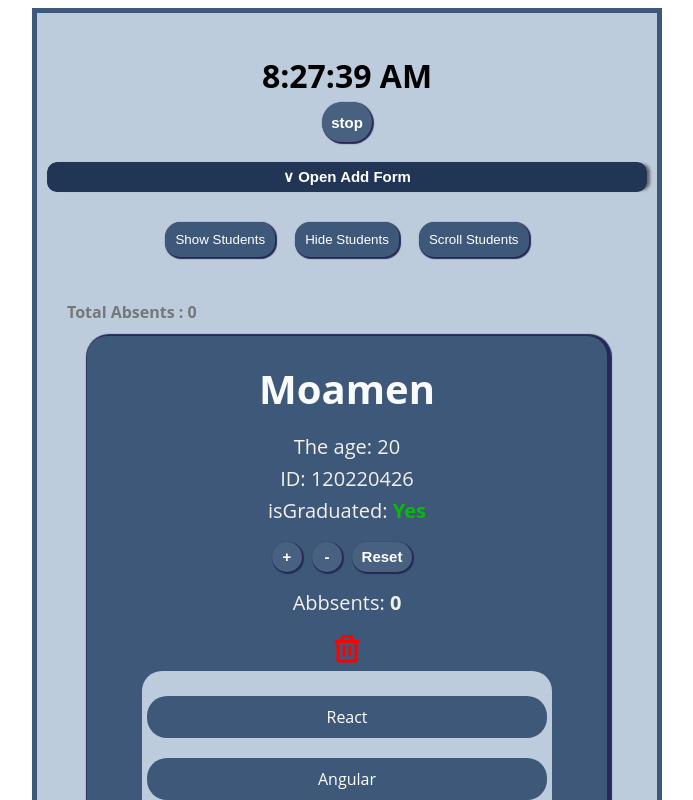
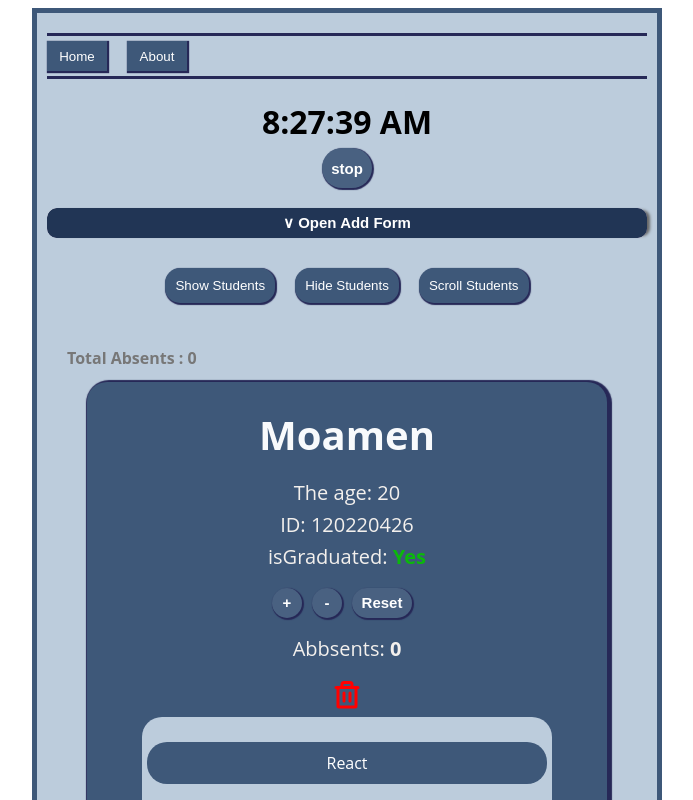
Before and after one commit to Moamen-Yazouri/Student-App, a React app in the folder Student-App/: page / in a window 1280 px wide. Shown: the top 800 px of the page, without its empty margins (293-986 px from the left). Built offline with nearby package versions, Linux system fonts and the light colour scheme; the HTML template or start-up script is replaced by a standard one.

Commit message:
Basic Routing Example.

```diff
--- a/Student-App/src/App.css
+++ b/Student-App/src/App.css
@@ -9,7 +9,7 @@
 body {
   font-family: 'Open Sans', sans-serif;
 }
-.hide, .show {
+.hide, .show, button {
   cursor: pointer;
   background-color: #3E5879;
   box-shadow: 1px 1px 1px 1px #262857;
@@ -18,7 +18,20 @@ body {
   border-radius: 15px;
   transition: 0.3s;
 }
-.hide:hover, .show:hover {
+nav {
+  border-top: 3px solid #262857;
+  border-bottom: 3px solid #262857;
+  height: 40px;
+  display: flex;
+  align-items: center;
+}
+nav button {
+  margin-right: 20px;
+  width: 60px;
+  height: 30px;
+  border-radius: 0;
+}
+.hide:hover, .show:hover, button:hover {
   box-shadow: none;
 }
 h2 {
--- a/Student-App/src/App.tsx
+++ b/Student-App/src/App.tsx
@@ -1,35 +1,28 @@
+import { useState } from 'react';
 import './App.css'
-import Student from './components/student/student.comp'
-import Form from './components/form/Form.comp'
-import useStudentManage from './hooks/useStudentManage';
-import Time from './components/time/time';
+import Main from './screens/Main/Main.screens';
+import About from './screens/About/About.screens';
 function App() {
-
-  const studentsManager = useStudentManage();
-
+  const [screen, setSecreen] = useState('Main');
   return (
     <>
-      <Time date={studentsManager.date} stopTime={studentsManager.stopTime}/>
-      <Form passStudent={studentsManager.addNewStudent}/>
-      <button className= "show" onClick= {studentsManager.showStudents} >Show Students</button>
-      <button className= "hide" onClick= {studentsManager.hideStudents} >Hide Students</button>
-      <button className= "hide" onClick={studentsManager.scrollLast} >Scroll Students</button>
-      <h2>Total Absents : {studentsManager.totalAbsent}</h2>
+      <nav>
+        <button onClick={() => setSecreen('Main')}>Home</button>
+        <button onClick={() => setSecreen('About')}>About</button>
+      </nav>
       {
-        studentsManager.students.map( (std, index, arr) => (
-          <Student
-            ref= {index == arr.length - 1 ? studentsManager.stdRef : null}
-            key={std.id}
-            abssents={std.abssents}
-            name= {std.name}
-            age={std.age}
-            id={std.id}
-            graduated={std.graduated}
-            coursesList={std.coursesList}
-            sentAbsent={studentsManager.handleTotal}
-            handleDelete={studentsManager.deleteStudent}
-          />
-        ))
+        screen === "Main" ?
+          <Main/>
+        :
+        screen === 'About' ?
+          <About/>
+          :
+          <>
+            <h2>Cannot Found The Page 404</h2>
+            <p>
+              We Cannot Find This Page.
+            </p>
+          </>
       }
     </>
   )
--- a/Student-App/src/components/student/student.css
+++ b/Student-App/src/components/student/student.css
@@ -63,3 +63,6 @@
 .delete:hover {
     transform: scale(1.1);
 }
+.student-wrapper ul {
+    margin: 0 auto;
+}
--- /dev/null
+++ b/Student-App/src/screens/About/About.screens.tsx
@@ -0,0 +1,13 @@
+
+const About = () => {
+  return (
+    <>
+    <h1>About Section</h1>
+    <p>
+        This Application is for Tract and Next JS GSG Training.
+    </p>
+    </>
+  )
+}
+
+export default About;
--- /dev/null
+++ b/Student-App/src/screens/Main/Main.screens.tsx
@@ -0,0 +1,36 @@
+import Form from "../../components/form/Form.comp";
+import Student from "../../components/student/student.comp";
+import Time from "../../components/time/time";
+import useStudentManage from "../../hooks/useStudentManage";
+
+const Main = () => {
+    const studentsManager = useStudentManage();
+    return (
+        <>
+            <Time date={studentsManager.date} stopTime={studentsManager.stopTime}/>
+            <Form passStudent={studentsManager.addNewStudent}/>
+            <button className= "show" onClick= {studentsManager.showStudents} >Show Students</button>
+            <button className= "hide" onClick= {studentsManager.hideStudents} >Hide Students</button>
+            <button className= "hide" onClick={studentsManager.scrollLast} >Scroll Students</button>
+            <h2>Total Absents : {studentsManager.totalAbsent}</h2>
+            {
+                studentsManager.students.map( (std, index, arr) => (
+                <Student
+                    ref= {index == arr.length - 1 ? studentsManager.stdRef : null}
+                    key={std.id}
+                    abssents={std.abssents}
+                    name= {std.name}
+                    age={std.age}
+                    id={std.id}
+                    graduated={std.graduated}
+                    coursesList={std.coursesList}
+                    sentAbsent={studentsManager.handleTotal}
+                    handleDelete={studentsManager.deleteStudent}
+                />
+                ))
+            }
+        </>
+    )
+}
+
+export default Main;
```
Also changed, not shown: Student-App/src/screens/About/About.screens.css (added), Student-App/src/screens/Main/Main.screens.css (added).
